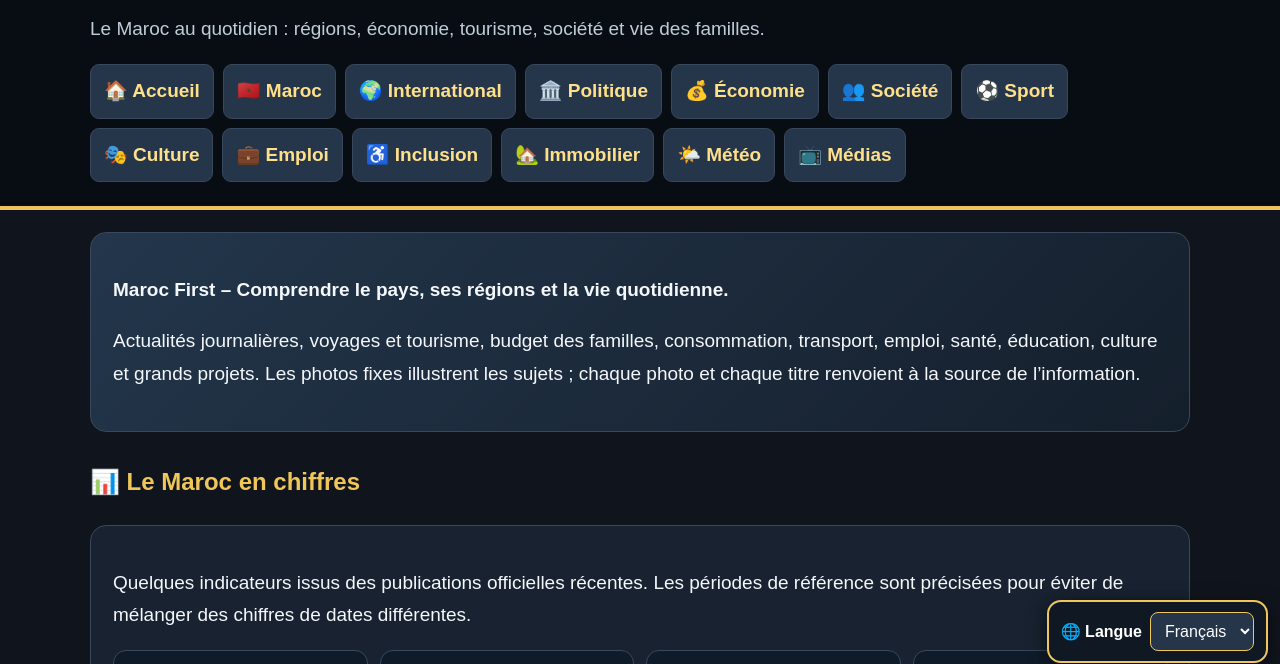
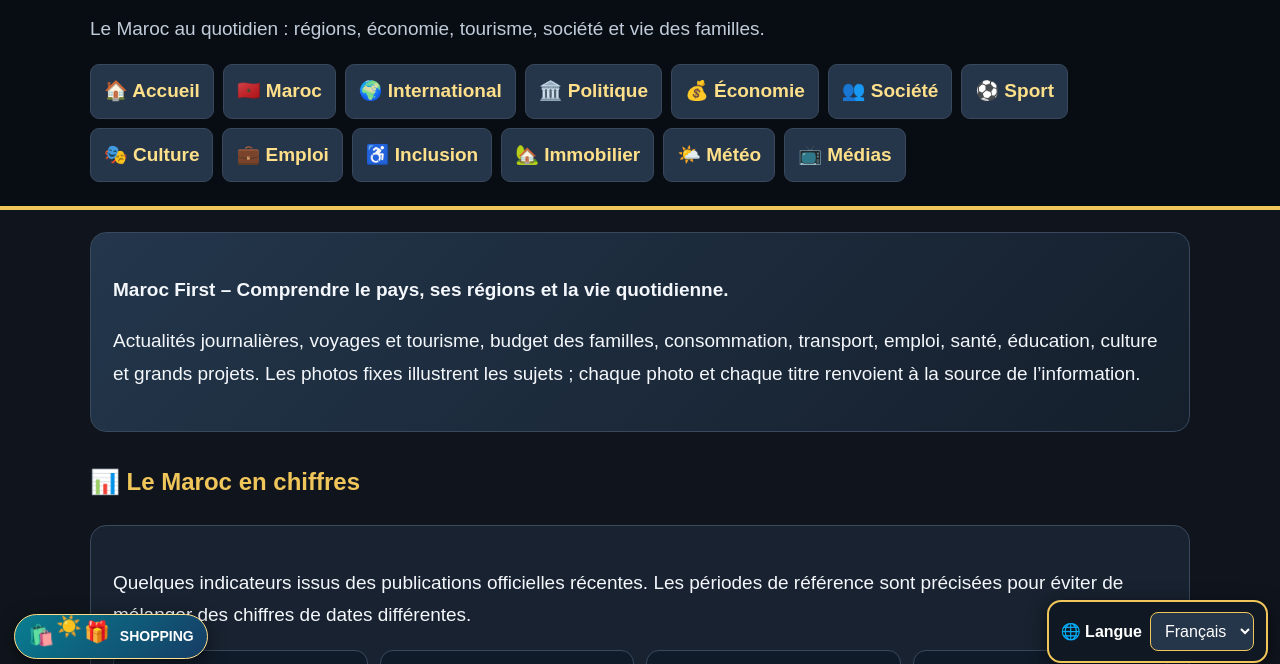
Before and after one commit to Tarikdigital1963/Maroc-first, a plain HTML site: page maroc.html in a window 1280 px wide. Shown: the part 125-789 px from the top of the page. Drawn offline with Linux system fonts and the light colour scheme.

Commit message:
Add Shopify summer promo to site page

```diff
--- a/maroc.html
+++ b/maroc.html
@@ -79,4 +79,6 @@ footer{border-top:1px solid var(--line);padding:22px 0;color:var(--muted);margin
 <script src="actualites.js" data-section="maroc" defer></script>
 
 <script src="traduction.js" defer></script>
+
+<script src="promo-shopify.js" defer></script>
 </body></html>
```
